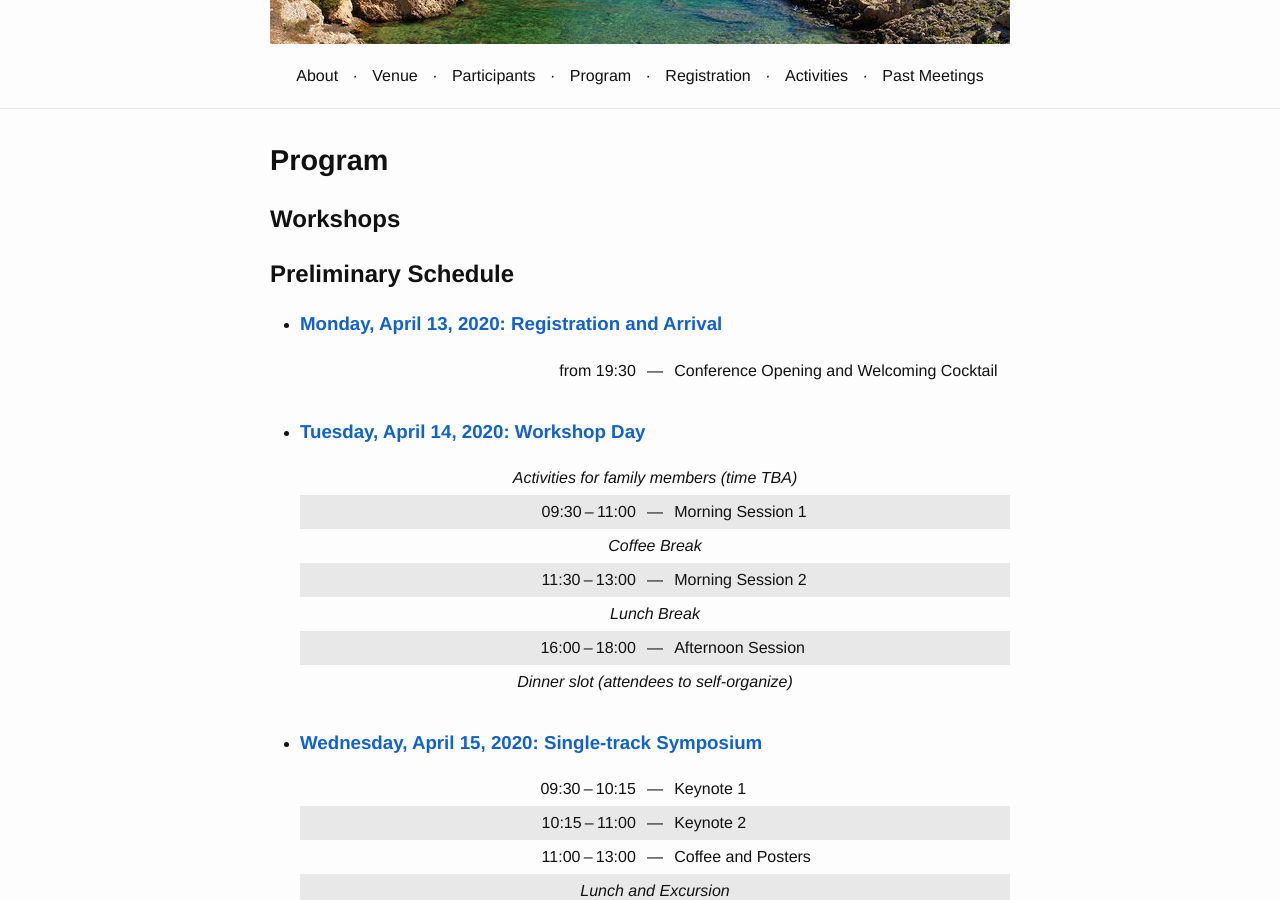
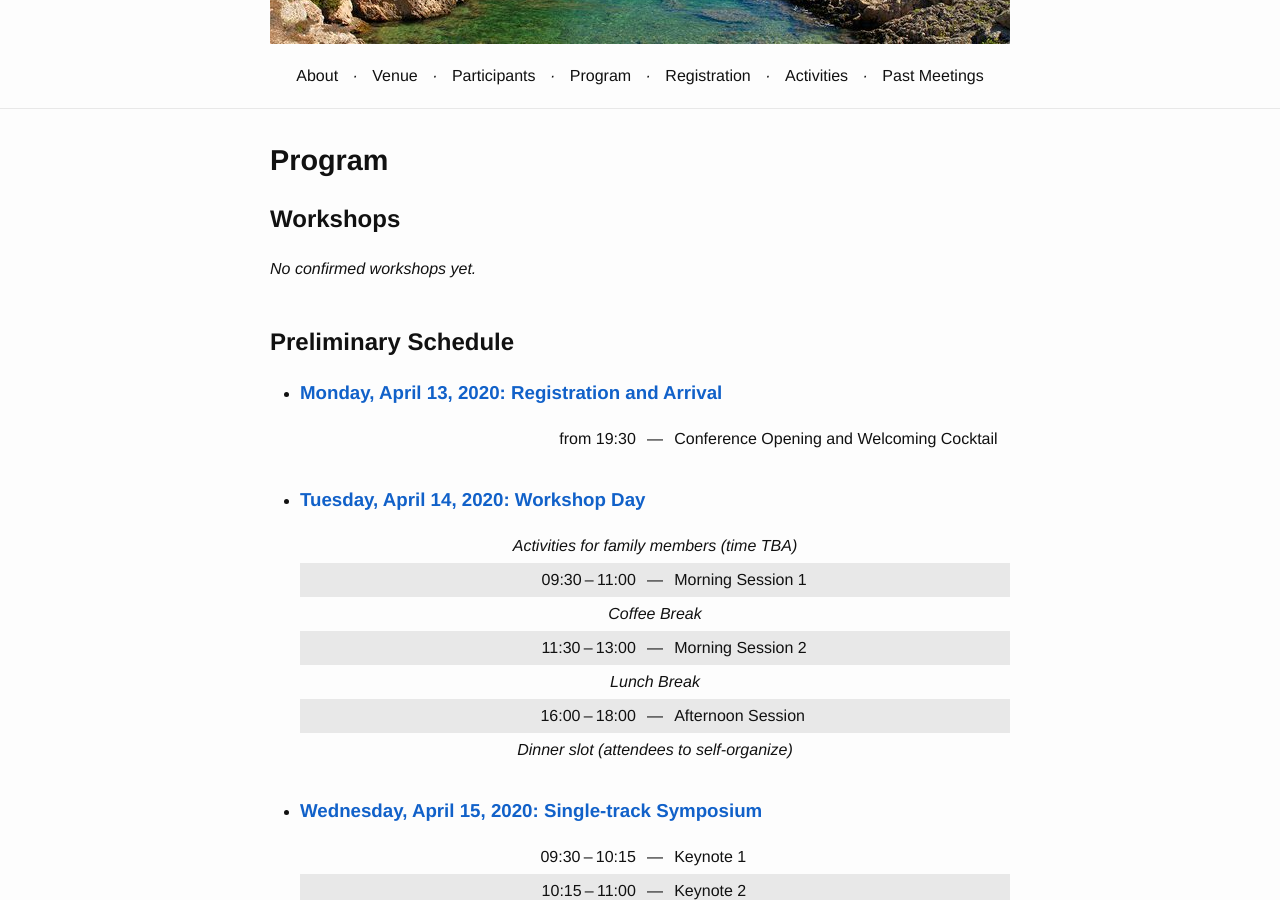
Before and after one commit to dalimeeting/dalimeeting.github.io, a Jekyll site: the page built from program.html, in a window 1280 px wide and 900 px high, scrolled down 321 px. Built offline with Jekyll 4.4.1, drawn with Linux system fonts in a browser that asks for light colours; some web fonts are replaced.

Commit message:
Fix broken check for empty collections

```diff
--- a/program.html
+++ b/program.html
@@ -5,7 +5,7 @@ layout: page
 ---
 
 <h2>Workshops</h2>
-{% if site.workshops %}
+{% if site.workshops.size != 0 %}
   <ul>
   {% for workshop in site.workshops %}
     {% include list_workshop.html %}
@@ -15,9 +15,10 @@ layout: page
   <p><em>No confirmed workshops yet.</em></p>
 {% endif %}
 
+<br/>
 
 <h2>Preliminary Schedule</h2>
-{% if site.schedule %}
+{% if site.schedule.size != 0 %}
   <ul>
   {% for day in site.schedule %}
     {% include list_day.html %}
```
